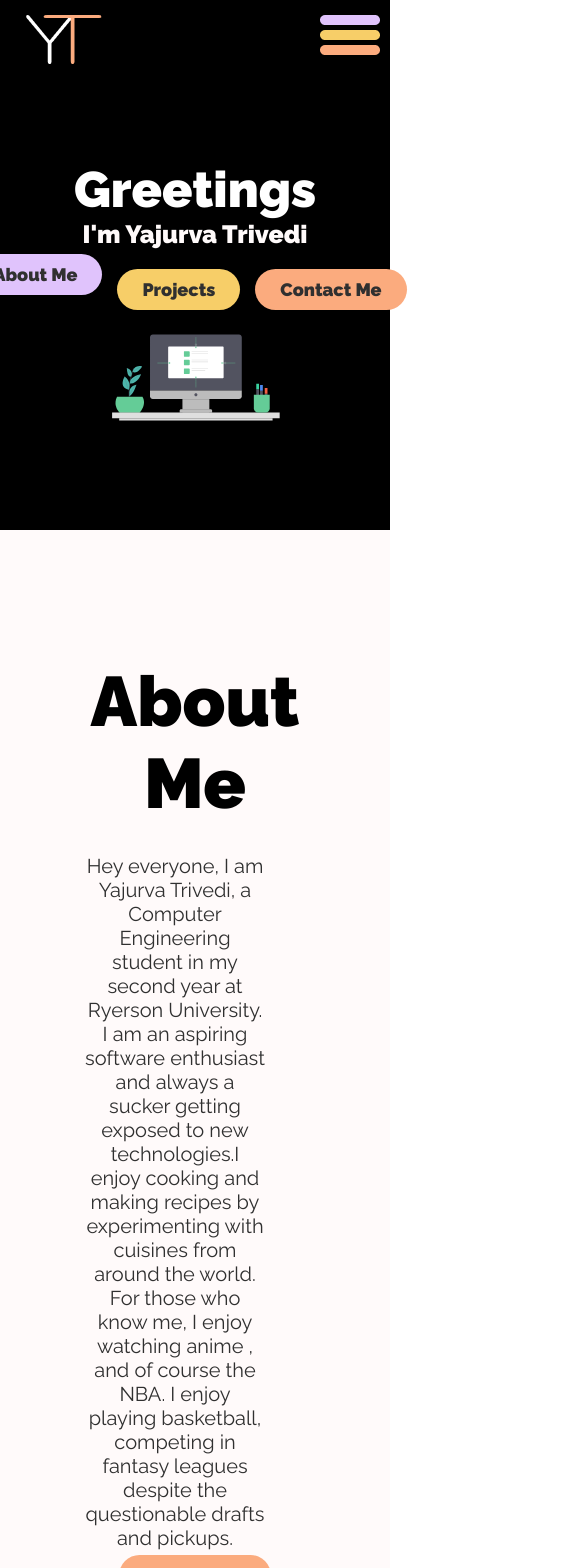
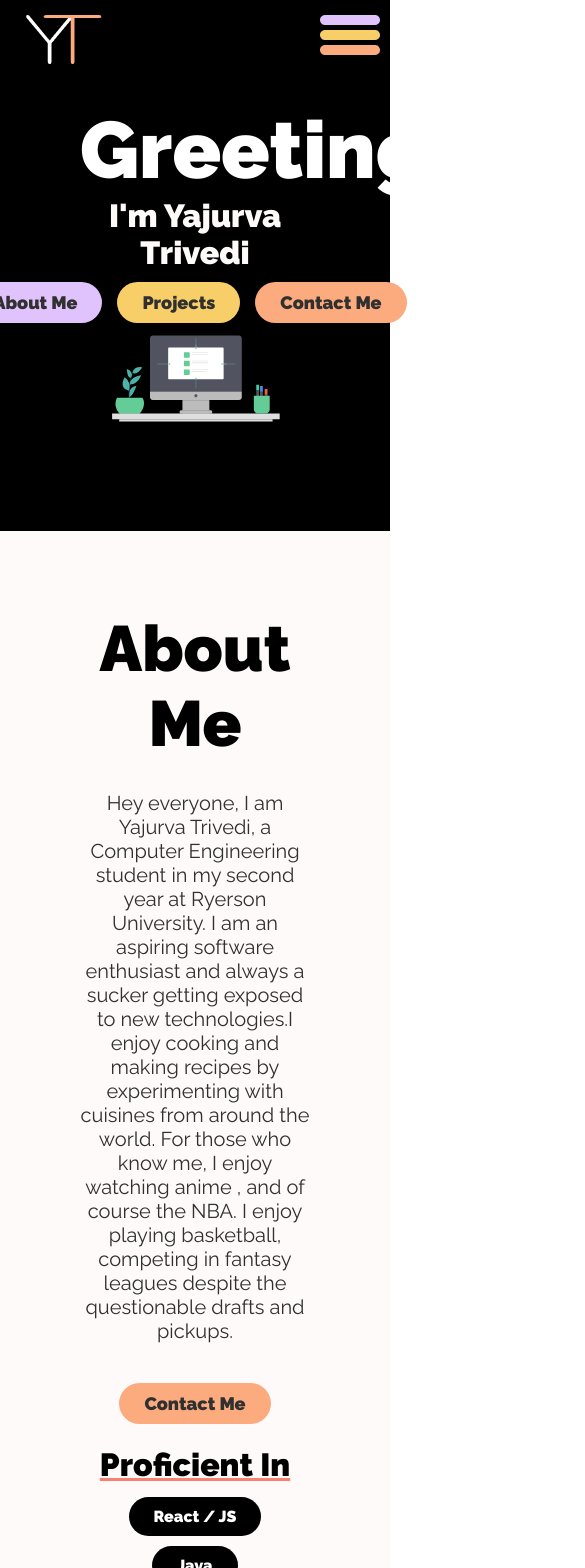
Before and after one commit to yaj-23/personal-site, a React (Create React App) app: page / in a window 390 px wide. Shown: the top 1568 px of the page, 585 px wide, since content can reach past the window. Built offline with nearby package versions, Linux system fonts and the light colour scheme.

Commit message:
mobile_version_changed

```diff
--- a/src/components/cards/Cards.css
+++ b/src/components/cards/Cards.css
@@ -6,7 +6,7 @@
 .cards_header {
   color: snow;
   font-family: "Raleway", sans-serif;
-  font-size: 100px;
+  font-size: 7rem;
   text-align: center;
   margin-top: 0;
 }
@@ -123,3 +123,13 @@
     margin-bottom: 2rem;
   }
 }
+@media screen and (max-width: 960px) {
+  .cards_header {
+    font-size: 5rem;
+  }
+}
+@media screen and (max-width: 768px) {
+  .cards_header {
+    font-size: 4rem;
+  }
+}
--- a/src/components/cardsone/CardsOne.css
+++ b/src/components/cardsone/CardsOne.css
@@ -128,3 +128,13 @@
     margin-bottom: 2rem;
   }
 }
+@media screen and (max-width: 960px) {
+  .cards_header-one {
+    font-size: 5rem;
+  }
+}
+@media screen and (max-width: 768px) {
+  .cards_header-one {
+    font-size: 4rem;
+  }
+}
--- a/src/components/navbar/Navbar.css
+++ b/src/components/navbar/Navbar.css
@@ -118,7 +118,7 @@
   }
 
   .nav-item {
-    background-color: #303030;
+    background-color: black;
     width: 100%;
   }
 
--- a/src/components/pages/About.css
+++ b/src/components/pages/About.css
@@ -94,21 +94,18 @@
     height: min-content;
   }
   .header {
-    margin-left: 0px;
-    margin-top: 50px;
-    font-size: 70px;
+    font-size: 4rem;
     align-items: center;
   }
 
   .para-first {
-    margin-left: 10px;
     font-size: 20px;
     align-self: center;
-    padding-right: 50px;
     text-align: center;
+    padding-bottom: 15px;
   }
-  .button-about {
+  .buttons {
     justify-content: center;
-    margin-left: 0px;
+    padding-bottom: 15px;
   }
 }
--- a/src/components/pages/Hero.css
+++ b/src/components/pages/Hero.css
@@ -56,63 +56,43 @@
 @media screen and (max-width: 960px) {
   .anim {
     align-content: center;
-    margin-top: 15px;
-    margin-left: 0;
+
     width: 45%;
   }
-  .hero-container {
+
+  .buttons {
+    padding-top: 10px;
+    flex-direction: column;
     align-items: center;
   }
 
-  .buttons {
-    flex-direction: column;
-    margin-top: 15px;
-    align-items: center;
-  }
-  .button-two {
-    padding-top: 15px;
-  }
-  .button-three {
-    padding-top: 15px;
-  }
-
   .greetings {
-    margin-top: 80px;
-    font-size: 70px;
+    margin-top: 10%;
+    font-size: 6rem;
   }
 
   .name {
-    font-size: 45px;
+    font-size: 3rem;
+    margin-bottom: 3%;
   }
 }
 
 @media screen and (max-width: 768px) {
   .anim {
-    margin-left: 0px;
-
     align-items: center;
     width: 75%;
   }
-  .hero-container {
-    align-items: center;
-  }
+
   .buttons {
-    margin-left: 0px;
-
-    align-items: center;
-    flex-direction: column;
-    margin-top: 15px;
+    padding-top: 20px;
   }
   .greetings {
-    margin-left: 0px;
-    align-self: center;
-    font-size: 50px;
+    margin-top: 10%;
+    font-size: 5rem;
   }
 
   .name {
-    margin-left: 0px;
-
-    align-items: center;
-    font-size: 25px;
+    font-size: 2rem;
+    margin-bottom: 3%;
   }
 }
```
